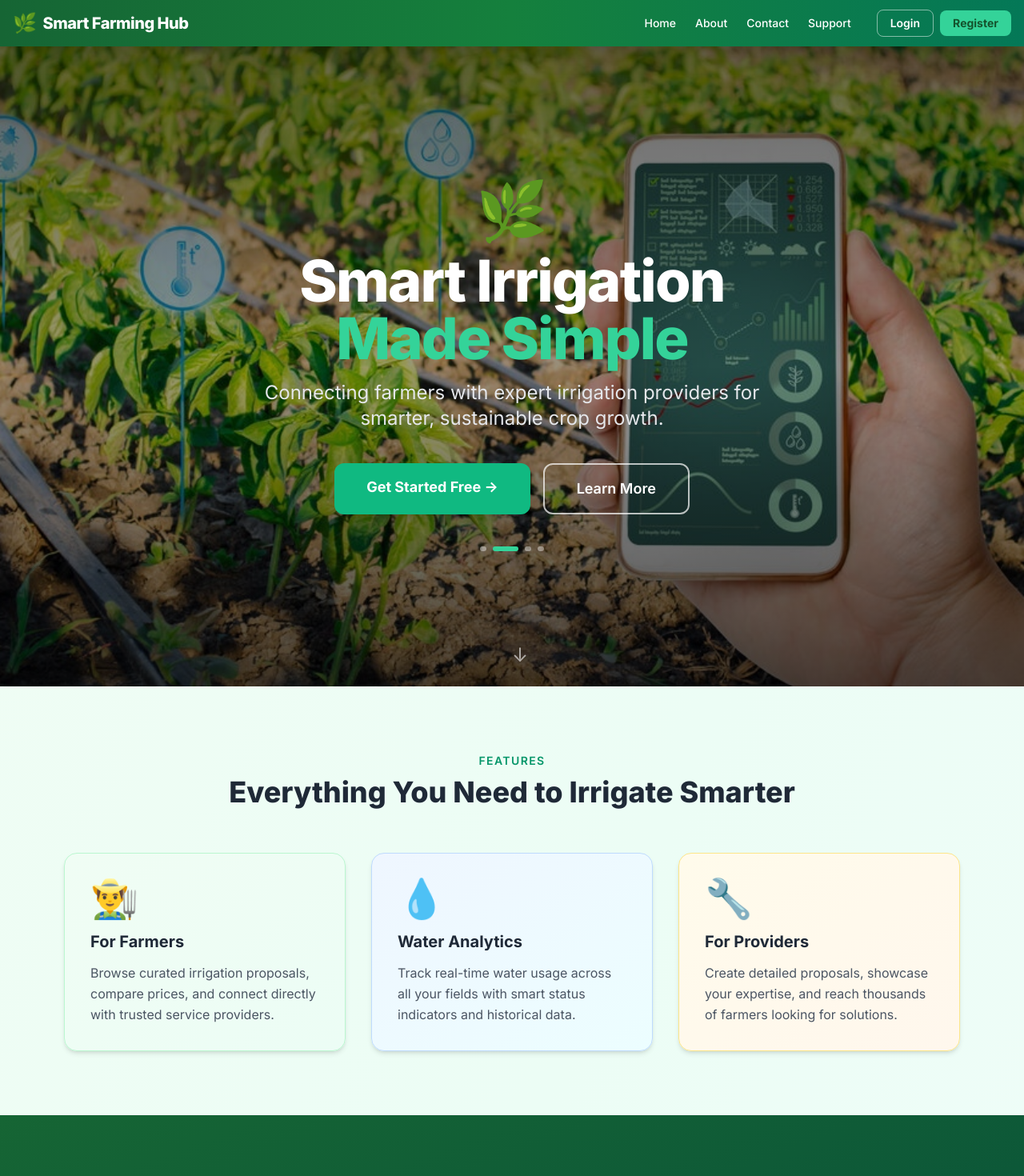
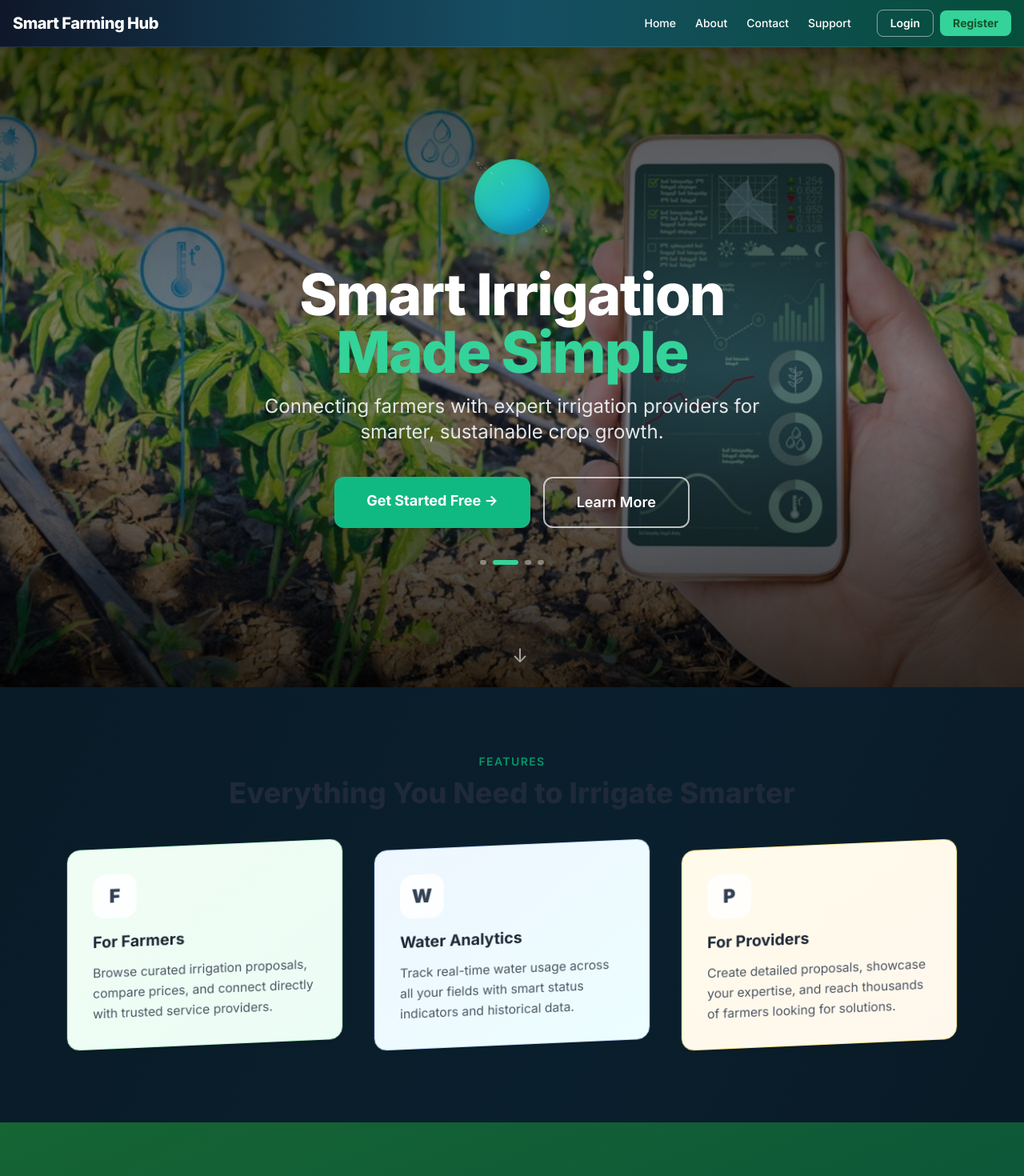
Before and after one commit to adityasharma67/Smart-Irrigation-Platform, a React (Create React App) app in the folder smart-irrigation-platform/frontend/: page / in a window 1280 px wide. Shown: the top 1470 px of the page at 80% size. Built offline with nearby package versions, Linux system fonts and the light colour scheme; no server answers.

Commit message:
Refresh UI theme and remove crop emojis
Agent-Logs-Url: https://github.com/adityasharma67/Smart-Irrigation-Platform/sessions/8f17f56e-0c9a-430f-a659-2f7321373d5f

Co-authored-by: adityasharma67 <152427901+adityasharma67@users.noreply.github.com>

```diff
--- a/smart-irrigation-platform/frontend/src/App.js
+++ b/smart-irrigation-platform/frontend/src/App.js
@@ -17,9 +17,9 @@ import Support from "./components/Support";
 function NotFound() {
   return (
     <div className="min-h-[70vh] flex flex-col items-center justify-center text-center px-4">
-      <div className="text-9xl mb-4">🌾</div>
-      <h1 className="text-5xl font-bold text-green-700 mb-3">404</h1>
-      <p className="text-xl text-gray-500 mb-6">Oops! This field doesn't exist.</p>
+      <div className="w-24 h-24 rounded-3xl bg-gradient-to-br from-cyan-500 to-emerald-500 mb-6 shadow-2xl three-d-float" />
+      <h1 className="text-5xl font-bold text-emerald-300 mb-3">404</h1>
+      <p className="text-xl text-slate-300 mb-6">Oops! This field doesn't exist.</p>
       <a href="/" className="bg-green-600 text-white px-6 py-3 rounded-xl font-semibold hover:bg-green-700 transition">
         Back to Home
       </a>
@@ -81,7 +81,7 @@ function App() {
 
   return (
     <Router>
-      <div className="min-h-screen bg-gradient-to-br from-green-50 via-emerald-50 to-teal-50">
+      <div className="min-h-screen bg-gradient-to-br from-[#081924] via-[#0a1f2d] to-[#07141d]">
         {/* Our main navigation bar */}
         <Navbar user={user} onLogout={handleLogout} />
 
--- a/smart-irrigation-platform/frontend/src/components/About.jsx
+++ b/smart-irrigation-platform/frontend/src/components/About.jsx
@@ -21,7 +21,7 @@ export default function About() {
         animate={{ opacity: 1, y: 0 }}
         className="text-center mb-16"
       >
-        <div className="text-7xl mb-6">🌿</div>
+        <div className="w-20 h-20 rounded-3xl mx-auto mb-6 bg-gradient-to-br from-cyan-500 to-emerald-500 shadow-2xl three-d-float" />
         <h1 className="text-5xl font-extrabold text-gray-800 mb-4">
           About <span className="text-green-600">Smart Farming Hub</span>
         </h1>
--- a/smart-irrigation-platform/frontend/src/components/Dashboard.jsx
+++ b/smart-irrigation-platform/frontend/src/components/Dashboard.jsx
@@ -120,7 +120,7 @@ export default function Dashboard({ token, user }) {
         >
           <div>
             <h2 className="text-4xl font-extrabold text-gray-800 mb-1">
-              {user?.role === "farmer" ? "🌾 Farmer Dashboard" : "📊 Dashboard"}
+              {user?.role === "farmer" ? "Farmer Dashboard" : "Dashboard"}
             </h2>
             <p className="text-gray-500">
               Welcome back, <span className="font-semibold text-green-700">{user?.name}</span>!
@@ -170,7 +170,7 @@ export default function Dashboard({ token, user }) {
               badge: "ML & AI",
             },
             {
-              title: "🌾 Crop Advisor",
+              title: "Crop Advisor",
               desc: "FAO-standard crop database with growth stages, Kc coefficients, and water calculators for 15+ crops.",
               link: "/crop-advisor",
               gradient: "from-green-500 to-emerald-600",
@@ -224,7 +224,7 @@ export default function Dashboard({ token, user }) {
             animate={{ opacity: 1 }}
             className="bg-white p-16 rounded-2xl shadow-lg text-center border border-gray-100"
           >
-            <div className="text-7xl mb-4 float-anim inline-block">🌾</div>
+            <div className="w-20 h-20 rounded-3xl mx-auto mb-4 bg-gradient-to-br from-emerald-500 to-cyan-500 shadow-xl three-d-float" />
             <h3 className="text-2xl font-bold text-gray-700 mb-2">No Proposals Yet</h3>
             <p className="text-gray-500 mb-6">
               {user?.role === "provider"
--- a/smart-irrigation-platform/frontend/src/components/Home.jsx
+++ b/smart-irrigation-platform/frontend/src/components/Home.jsx
@@ -74,7 +74,7 @@ export default function Home() {
         </AnimatePresence>
 
         {/* Darkens the background image so text is easy to read */}
-        <div className="absolute inset-0 bg-gradient-to-b from-black/60 via-black/40 to-black/70" />
+        <div className="absolute inset-0 bg-gradient-to-b from-black/70 via-slate-900/55 to-black/80" />
 
         {/* Main Hero Text and Buttons */}
         <div className="absolute inset-0 flex items-center justify-center">
@@ -88,9 +88,12 @@ export default function Home() {
               initial={{ scale: 0, rotate: -20 }}
               animate={{ scale: 1, rotate: 0 }}
               transition={{ delay: 0.2, type: "spring" }}
-              className="text-7xl mb-4"
+              className="mb-6 flex justify-center"
             >
-              🌿
+              <div className="relative three-d-float">
+                <div className="three-d-orb" />
+                <div className="three-d-ring" />
+              </div>
             </motion.div>
             <h1 className="text-5xl md:text-7xl font-extrabold mb-4 leading-tight tracking-tight">
               Smart Irrigation
@@ -156,21 +159,21 @@ export default function Home() {
         <div className="grid md:grid-cols-3 gap-8">
           {[
             {
-              icon: "👨‍🌾",
+              icon: "F",
               title: "For Farmers",
               desc: "Browse curated irrigation proposals, compare prices, and connect directly with trusted service providers.",
               bg: "from-green-50 to-emerald-50",
               border: "border-green-200",
             },
             {
-              icon: "💧",
+              icon: "W",
               title: "Water Analytics",
               desc: "Track real-time water usage across all your fields with smart status indicators and historical data.",
               bg: "from-blue-50 to-cyan-50",
               border: "border-blue-200",
             },
             {
-              icon: "🔧",
+              icon: "P",
               title: "For Providers",
               desc: "Create detailed proposals, showcase your expertise, and reach thousands of farmers looking for solutions.",
               bg: "from-amber-50 to-orange-50",
@@ -184,9 +187,9 @@ export default function Home() {
               viewport={{ once: true }}
               transition={{ delay: i * 0.15 }}
               whileHover={{ y: -8, scale: 1.02 }}
-              className={`bg-gradient-to-br ${f.bg} p-8 rounded-2xl border ${f.border} shadow-md hover:shadow-xl transition-all duration-300`}
+              className={`bg-gradient-to-br ${f.bg} p-8 rounded-2xl border ${f.border} shadow-md hover:shadow-xl transition-all duration-300 three-d-float`}
             >
-              <div className="text-5xl mb-4">{f.icon}</div>
+              <div className="w-14 h-14 rounded-2xl mb-4 bg-white/80 border border-white/60 flex items-center justify-center text-2xl font-black text-slate-700">{f.icon}</div>
               <h3 className="text-xl font-bold text-gray-800 mb-3">{f.title}</h3>
               <p className="text-gray-600 leading-relaxed">{f.desc}</p>
             </motion.div>
@@ -257,7 +260,7 @@ export default function Home() {
           >
             <div className="absolute top-0 right-0 w-32 h-32 bg-green-50 rounded-bl-full -mr-16 -mt-16 transition-transform group-hover:scale-110" />
             <h3 className="text-2xl font-bold text-green-700 mb-6 flex items-center gap-3">
-              👨‍🌾 For Farmers
+              For Farmers
             </h3>
             <div className="space-y-6">
               {benefits.farmers.map((b, i) => (
--- a/smart-irrigation-platform/frontend/src/components/Login.jsx
+++ b/smart-irrigation-platform/frontend/src/components/Login.jsx
@@ -40,8 +40,8 @@ export default function Login({ onLogin }) {
           className="bg-white rounded-3xl shadow-2xl overflow-hidden border border-gray-100"
         >
           {/* A friendly welcome banner at the top of the card */}
-          <div className="bg-gradient-to-r from-green-700 to-emerald-600 p-8 text-white text-center">
-            <div className="text-5xl mb-3">🌿</div>
+          <div className="bg-gradient-to-r from-cyan-700 to-emerald-600 p-8 text-white text-center">
+            <div className="w-16 h-16 rounded-2xl mx-auto mb-3 bg-white/20 border border-white/30 three-d-float" />
             <h2 className="text-3xl font-extrabold mb-1">Welcome Back</h2>
             <p className="text-green-100 text-sm">Login to your Smart Farming Hub account</p>
           </div>
--- a/smart-irrigation-platform/frontend/src/components/Navbar.jsx
+++ b/smart-irrigation-platform/frontend/src/components/Navbar.jsx
@@ -16,10 +16,10 @@ export default function Navbar({ user, onLogout }) {
 
   // Consistent styling for our navigation links
   const navLink =
-    "hover:text-emerald-300 transition-colors duration-200 font-medium text-sm";
+    "hover:text-cyan-300 transition-colors duration-200 font-medium text-sm";
 
   return (
-    <nav className="sticky top-0 z-50 bg-gradient-to-r from-green-800 via-green-700 to-emerald-700 shadow-xl">
+    <nav className="sticky top-0 z-50 bg-gradient-to-r from-slate-900 via-cyan-900 to-emerald-900 shadow-xl border-b border-white/10">
       <div className="container mx-auto px-4 py-3 flex justify-between items-center">
 
         {/* Our App Logo and Name */}
@@ -27,7 +27,6 @@ export default function Navbar({ user, onLogout }) {
           to="/"
           className="flex items-center gap-2 text-white font-extrabold text-xl tracking-tight"
         >
-          <span className="text-2xl">🌿</span>
           <span className="hidden sm:inline">Smart Farming Hub</span>
           <span className="sm:hidden">Smart Farming Hub</span>
         </Link>
@@ -37,9 +36,9 @@ export default function Navbar({ user, onLogout }) {
           {user ? (
             <>
               {/* Logged in view */}
-              <Link to="/dashboard" className={navLink}>📊 Dashboard</Link>
+              <Link to="/dashboard" className={navLink}>Dashboard</Link>
               <Link to="/smart-dashboard" className={navLink}>🧠 Smart Analytics</Link>
-              <Link to="/crop-advisor" className={navLink}>🌾 Crop Advisor</Link>
+              <Link to="/crop-advisor" className={navLink}>Crop Advisor</Link>
               <Link to="/water-usage" className={navLink}>💧 Water Usage</Link>
               {user.role === "provider" && (
                 <Link to="/create-proposal" className={navLink}>📝 Create Proposal</Link>
@@ -49,7 +48,7 @@ export default function Navbar({ user, onLogout }) {
               <div className="flex items-center gap-3 ml-2">
                 {/* User's profile badge */}
                 <div className="bg-white/20 rounded-full px-3 py-1.5 text-sm font-medium">
-                  👤 {user.name}
+                  {user.name}
                 </div>
                 <button
                   onClick={handleLogout}
@@ -119,9 +118,9 @@ export default function Navbar({ user, onLogout }) {
             <div className="container mx-auto px-4 py-4 flex flex-col gap-3 text-white">
               {user ? (
                 <>
-                  <Link to="/dashboard" className={navLink} onClick={() => setMenuOpen(false)}>📊 Dashboard</Link>
+                  <Link to="/dashboard" className={navLink} onClick={() => setMenuOpen(false)}>Dashboard</Link>
                   <Link to="/smart-dashboard" className={navLink} onClick={() => setMenuOpen(false)}>🧠 Smart Analytics</Link>
-                  <Link to="/crop-advisor" className={navLink} onClick={() => setMenuOpen(false)}>🌾 Crop Advisor</Link>
+                  <Link to="/crop-advisor" className={navLink} onClick={() => setMenuOpen(false)}>Crop Advisor</Link>
                   <Link to="/water-usage" className={navLink} onClick={() => setMenuOpen(false)}>💧 Water Usage</Link>
                   {user.role === "provider" && (
                     <Link to="/create-proposal" className={navLink} onClick={() => setMenuOpen(false)}>📝 Create Proposal</Link>
@@ -129,7 +128,7 @@ export default function Navbar({ user, onLogout }) {
                   <Link to="/about" className={navLink} onClick={() => setMenuOpen(false)}>About</Link>
                   <Link to="/contact" className={navLink} onClick={() => setMenuOpen(false)}>Contact</Link>
                   <hr className="border-white/20" />
-                  <span className="text-green-300 text-sm">👤 {user.name}</span>
+                  <span className="text-green-300 text-sm">{user.name}</span>
                   <button
                     onClick={handleLogout}
                     className="text-left text-red-400 text-sm font-semibold"
--- a/smart-irrigation-platform/frontend/src/index.css
+++ b/smart-irrigation-platform/frontend/src/index.css
@@ -13,6 +13,8 @@ body {
   font-family: 'Inter', -apple-system, BlinkMacSystemFont, 'Segoe UI', sans-serif;
   -webkit-font-smoothing: antialiased;
   -moz-osx-font-smoothing: grayscale;
+  background: radial-gradient(circle at top, #0f2f36 0%, #081219 45%, #050a0e 100%);
+  color: #e5f4ef;
 }
 
 /* Custom scrollbar */
@@ -77,3 +79,41 @@ body {
   -webkit-box-orient: vertical;
   overflow: hidden;
 }
+
+@keyframes float-3d {
+  0%, 100% { transform: translateY(0) rotateX(0deg) rotateY(0deg); }
+  50% { transform: translateY(-14px) rotateX(12deg) rotateY(-12deg); }
+}
+
+@keyframes orbit-3d {
+  0% { transform: rotate3d(1, 1, 0, 0deg); }
+  100% { transform: rotate3d(1, 1, 0, 360deg); }
+}
+
+.three-d-float {
+  transform-style: preserve-3d;
+  animation: float-3d 4s ease-in-out infinite;
+}
+
+.three-d-orb {
+  width: 96px;
+  height: 96px;
+  border-radius: 9999px;
+  background: linear-gradient(145deg, #34d399, #0ea5e9);
+  box-shadow: 0 20px 45px rgba(8, 145, 178, 0.35), inset -10px -12px 20px rgba(0, 0, 0, 0.2);
+}
+
+.three-d-ring {
+  position: absolute;
+  inset: -14px;
+  border: 2px solid rgba(255, 255, 255, 0.4);
+  border-radius: 9999px;
+  animation: orbit-3d 8s linear infinite;
+}
+
+.glass-strong {
+  background: rgba(8, 24, 33, 0.45);
+  border: 1px solid rgba(255, 255, 255, 0.16);
+  backdrop-filter: blur(12px);
+  -webkit-backdrop-filter: blur(12px);
+}
```
Also changed, not shown: smart-irrigation-platform/frontend/src/components/CropAdvisor.jsx (+14 -12 lines), smart-irrigation-platform/frontend/src/components/Register.jsx (+5 -5 lines).
